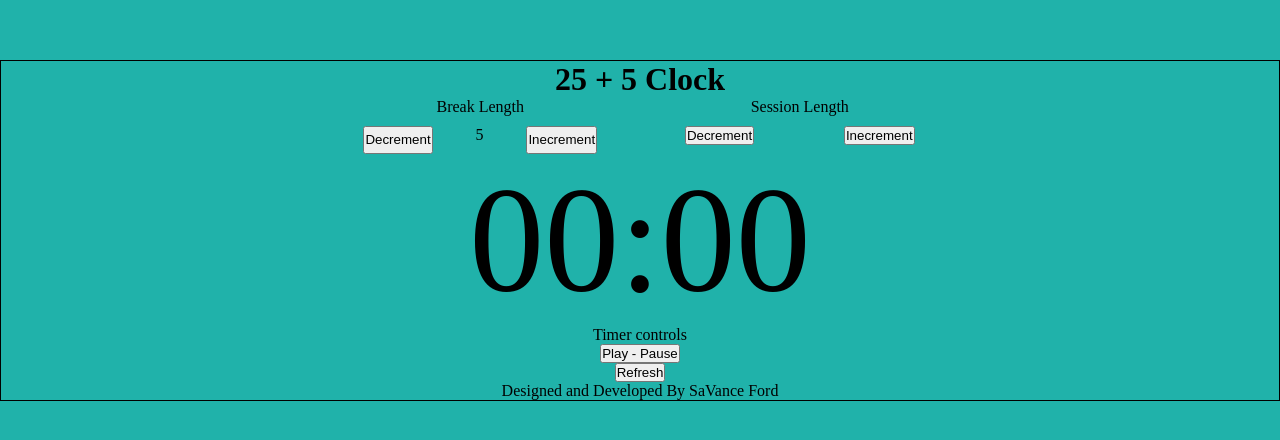
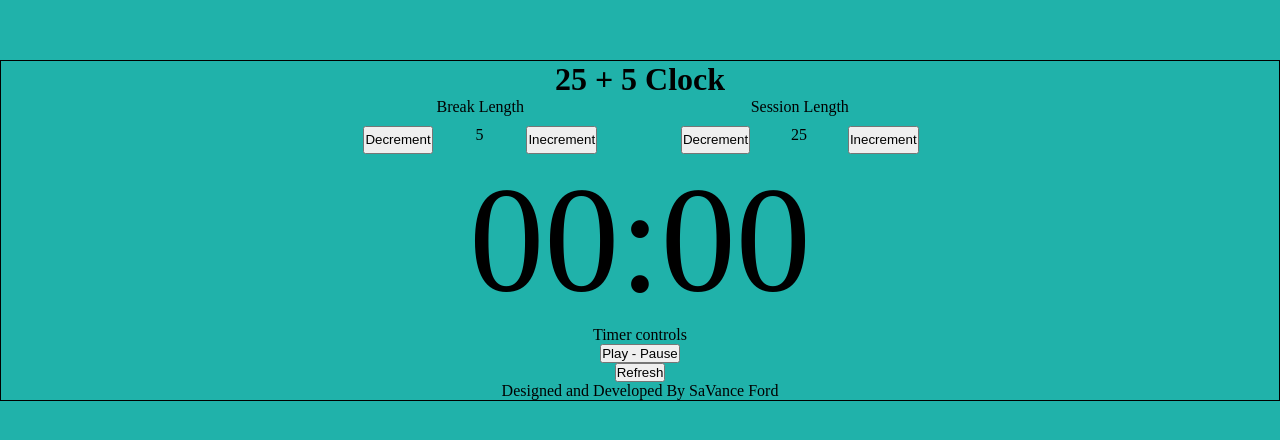
Before and after one commit to SaVanceX/25-5-clock, a React (Create React App) app: page / in a window 1280 px wide. Shown: the part 170-610 px from the top of the page. Built offline with nearby package versions, Linux system fonts and the light colour scheme.

Commit message:
Implement functionality for session length value to not decrement under 1 and not increment over 60

```diff
--- a/src/App.js
+++ b/src/App.js
@@ -3,9 +3,10 @@ import Length from "./components/Length";
 
 function App() {
   const [breakState, setBreakState] = useState(5);
-
+  const [sessionState, setSessionState] = useState(25);
   const handleClick = (event) => {
     const target = event.target.className;
+    console.log(target);
     // handle rather button is decrement or increment
     if (breakState > 1 && breakState < 60) {
       if ("Break-dec" === target) {
@@ -13,6 +14,16 @@ function App() {
       }
       if ("Break-inc" === target) {
         setBreakState(breakState + 1);
+      }
+    }
+
+    if (sessionState > 1 && sessionState < 60) {
+      if ("Session-dec" === target) {
+        setSessionState(sessionState - 1);
+      }
+      console.log("hello");
+      if ("Session-inc" === target) {
+        setSessionState(sessionState + 1);
       }
     }
   };
@@ -23,7 +34,11 @@ function App() {
         <h1>25 + 5 Clock</h1>
         <div className="length-container">
           <Length type="Break" handleClick={handleClick} value={breakState} />
-          <Length type="Session" handleClick={handleClick} />
+          <Length
+            type="Session"
+            handleClick={handleClick}
+            value={sessionState}
+          />
         </div>
         <div className="timer">
           <p>00:00</p>
```
